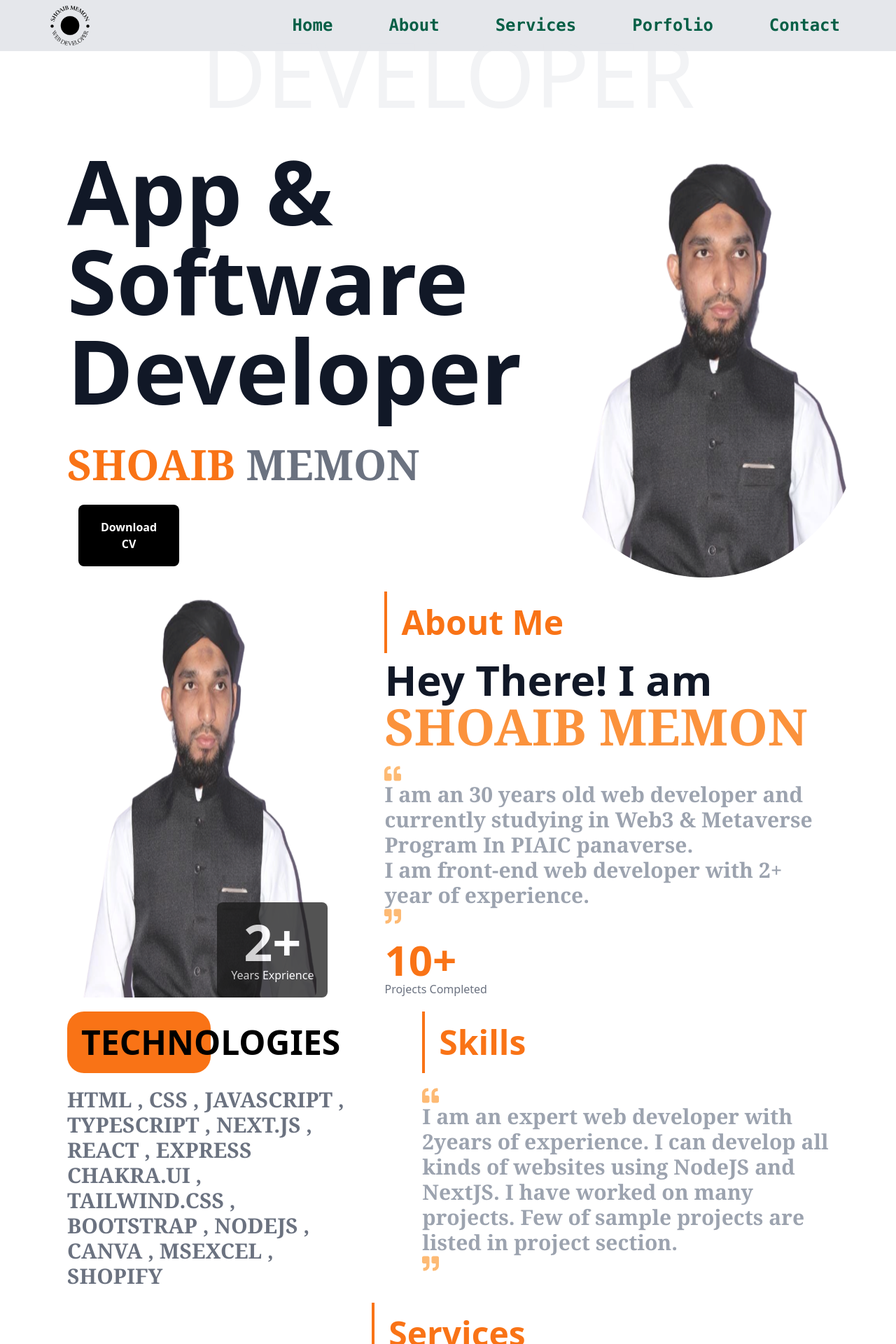
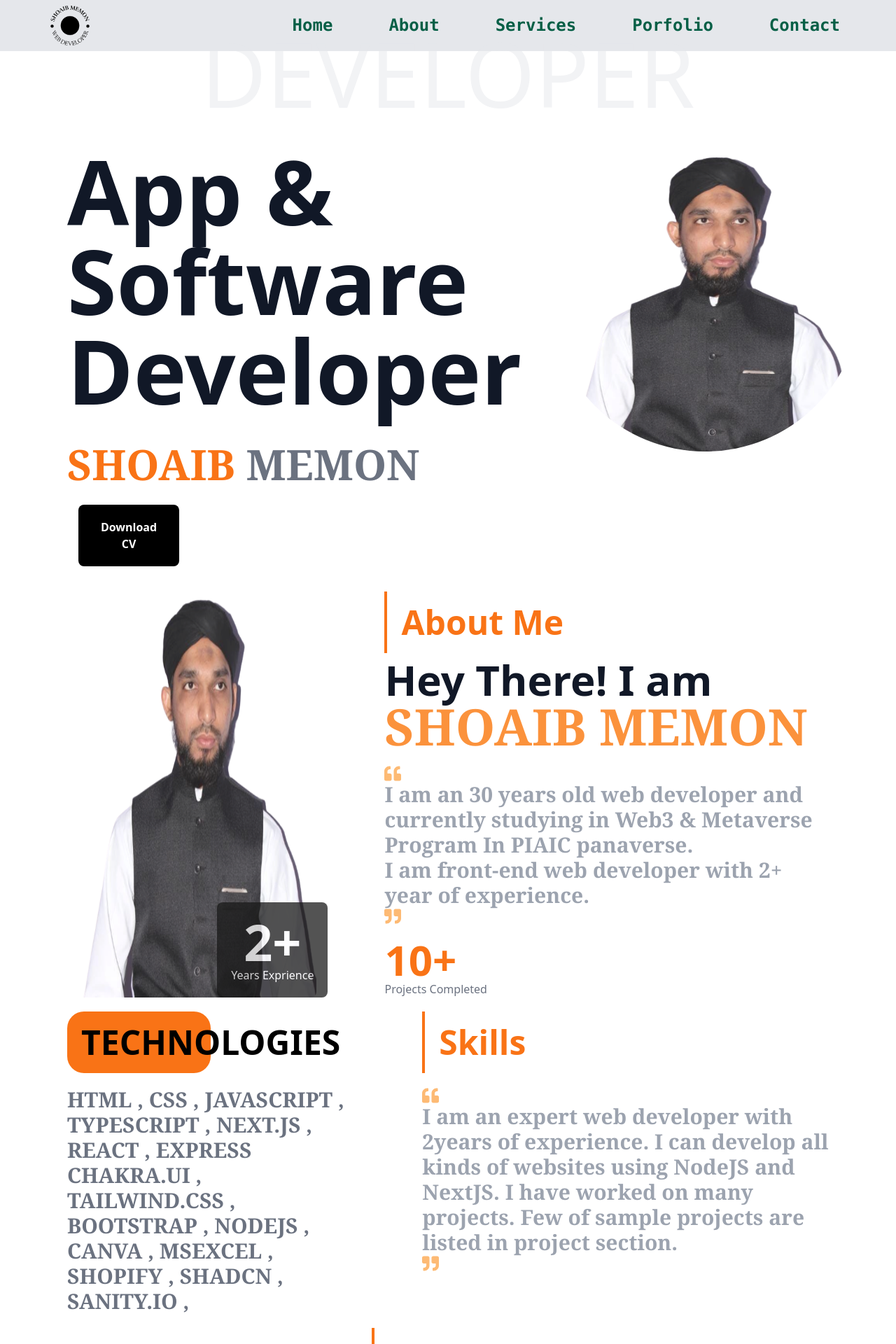
Before and after one commit to shoaibattari/Resume-ShoaibMemon, a Next.js app: page / in a window 1280 px wide. Shown: the top 1920 px of the page at 70% size. Built offline with nearby package versions, Linux system fonts and the light colour scheme.

Commit message:
ui max-width add

```diff
--- a/app/components/hero/Hero.tsx
+++ b/app/components/hero/Hero.tsx
@@ -1,9 +1,17 @@
+"use client"
 import React from "react";
 import Button from "../Button";
 import Image from "next/image";
 import shoaib from "../hero/hero.png";
+import { motion } from "framer-motion";
 
 function Hero() {
+  const VARIANTS = {
+    hidden: { opacity: 0, x: "-30vw" },
+    visible: { opacity: 1, x: 0 },
+    left: { opacity: 0, x: "30vw" },
+  };
+
   return (
     <>
       <div className="w-full top-0 left-0">
@@ -13,18 +21,35 @@ function Hero() {
       </div>
       <div className="md:flex relative">
         <div className="md:w-4/6 md:pl-[96px] px-[20px] ">
-          <p className="text-5xl lg:text-8xl xl:text-9xl text-gray-900 md:mt-5 lg:mt-2 font-extrabold">
+          <motion.p
+            className="text-5xl lg:text-8xl xl:text-9xl text-gray-900 md:mt-5 lg:mt-2 font-extrabold"
+            initial="hidden"
+            animate="visible"
+            variants={VARIANTS}
+            transition={{ duration: 0.8 }}
+          >
             App & Software Developer
-          </p>
-          <p className=" text-3xl lg:text-6xl text-gray-500 pt-10 font-semibold font-serif ">
+          </motion.p>
+          <motion.p
+            className=" text-3xl lg:text-6xl text-gray-500 pt-10 font-semibold font-serif "
+            initial="hidden"
+            animate="visible"
+            variants={VARIANTS}
+            transition={{ duration: 0.8 }}
+          >
             <span className="text-orange-500">SHOAIB </span> MEMON
-          </p>
+          </motion.p>
           <div className="mt-3">
-            <Button text={"Download CV"} link={"https://drive.google.com/file/d/1_BCmubmNpaWqjG92Tl8hvqYKX8YPX7Zh/view"} />
+            <Button
+              text={"Download CV"}
+              link={
+                "https://drive.google.com/file/d/1_BCmubmNpaWqjG92Tl8hvqYKX8YPX7Zh/view"
+              }
+            />
           </div>
         </div>
 
-        <div className="md:w-4/6 opacity-90 flex flex-wrap md:justify-center md:pr-[50px] px-[20px]">
+        <div className="hidden md:block  md:w-4/6 opacity-90  flex-wrap md:justify-center md:pr-[50px] px-[20px]">
           <Image
             src={shoaib}
             width={700}
@@ -34,7 +59,6 @@ function Hero() {
           />
         </div>
       </div>
-
     </>
   );
 }
--- a/app/components/skills/Skills.tsx
+++ b/app/components/skills/Skills.tsx
@@ -1,6 +1,5 @@
 import React from "react";
 import { FaQuoteLeft, FaQuoteRight } from "react-icons/fa";
-
 
 function Skills() {
   return (
@@ -14,7 +13,7 @@ function Skills() {
             <p className="hover:text-orange-400">
               HTML , CSS , JAVASCRIPT , TYPESCRIPT , NEXT.JS , REACT , EXPRESS
               CHAKRA.UI , TAILWIND.CSS , BOOTSTRAP , NODEJS , CANVA , MSEXCEL ,
-              SHOPIFY
+              SHOPIFY , SHADCN , SANITY.IO ,
             </p>
           </div>
         </div>
--- a/app/layout.tsx
+++ b/app/layout.tsx
@@ -14,7 +14,7 @@ export default function RootLayout({
 }) {
   return (
     <html lang="en">
-      <body>
+      <body className='mx-auto max-w-2xl md:max-w-[1550px]'>
       <Navbar />
         {children}
         <Footer />
```
